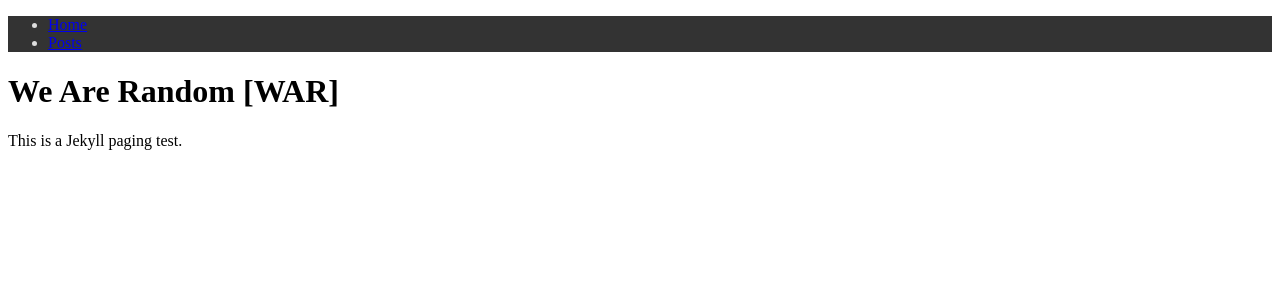
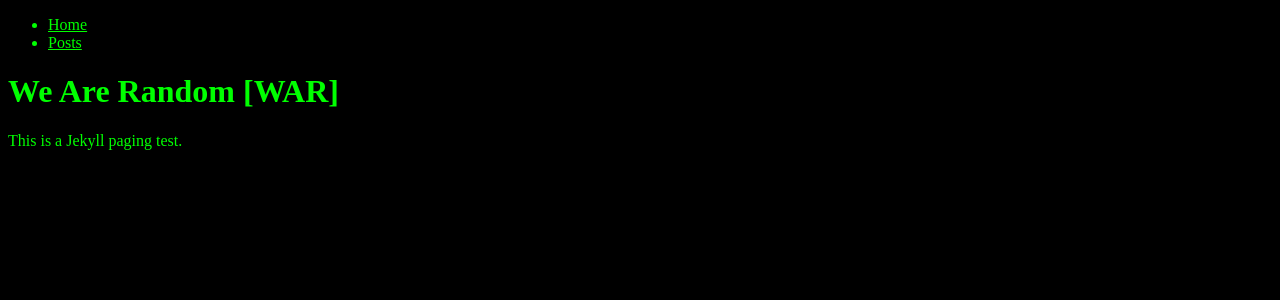
Before and after one commit to wearerandom/wearerandom.github.io, a Jekyll site: the page built from index.html, in a window 1280 px wide. Shown: the top 300 px of the page. Built offline with Jekyll 4.4.1, drawn with Linux system fonts in a browser that asks for light colours.

Commit message:
Update _styles.scss

```diff
--- a/_sass/_styles.scss
+++ b/_sass/_styles.scss
@@ -1,6 +1,6 @@
 /* Base */
 
-.nav {
-    color: #ddd;
-    background-color: #333;
+* {
+    color: lime;
+    background-color: black;
 }
```
